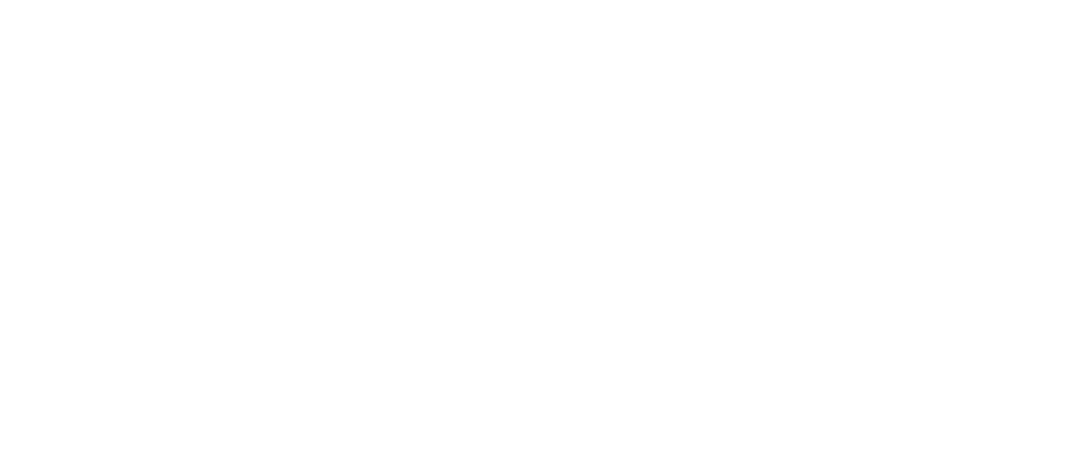
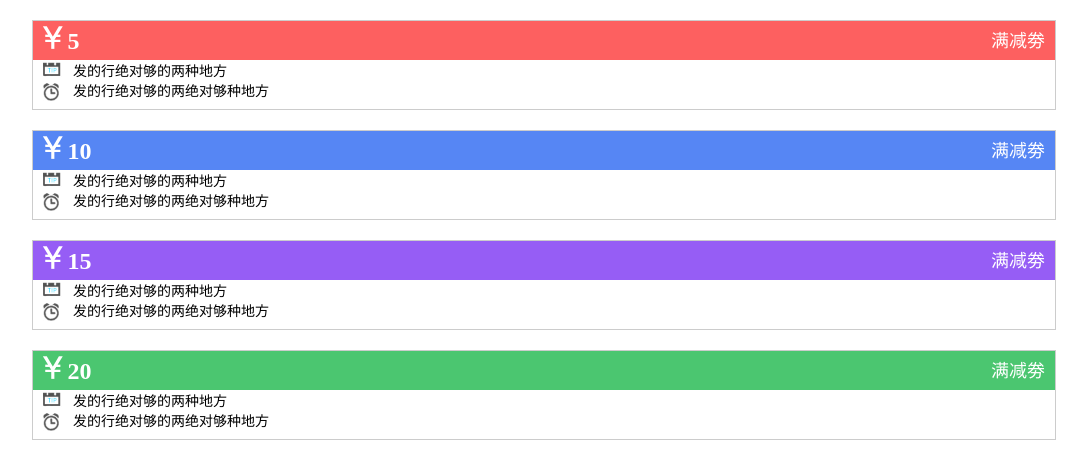
Before and after one commit to wangdongmei1/day3k, a plain HTML site: page zindex.html in a window 1280 px wide. Shown: the whole page, without its empty margins (96-1183 px from the left). Drawn offline with Linux system fonts and the light colour scheme.

Commit message:
内容完成

```diff
--- /dev/null
+++ b/style.scss
@@ -0,0 +1,81 @@
+* {
+  margin: 0px;
+  padding: 0px;
+  box-sizing: border-box;
+  font-size: 0.14rem; }
+
+ul, li {
+  list-style: none; }
+
+a {
+  text-decoration: none;
+  color: #000; }
+
+html {
+  -webkit-touch-callout: none;
+  -webkit-user-select: none;
+  -o-user-select: none;
+  -moz-user-select: none;
+  -ms-user-select: none;
+  user-select: none;
+  font-size: 625%; }
+
+img, div, body, html, ul, li, a {
+  -webkit-touch-callout: none; }
+
+input {
+  -webkit-appearance: none; }
+
+body, html, .wrap{
+	width:100%;
+	height:100%;
+	overflow:hidden;
+}
+.wrap{
+	display:flex;
+	flex-direction:column;
+}
+section{
+	flex:1;
+	overflow-y:scroll;
+}
+.box{
+	width:80%;
+	height:.9rem;
+	border:1px solid #ccc;
+	margin-left:10%;
+	margin-top:.2rem;
+}
+
+.top{
+	display:flex;
+	justify-content:space-between;
+	padding:0 .1rem;
+	background:rgb(253, 96, 96);
+	p{
+	font-size:.18rem;
+	padding:.05rem 0;
+	color:#fff;
+	b{
+
+	font-size:.24rem;
+	}
+	}
+	img{
+	width:.2rem;
+	height:auto;
+	}
+}
+
+.bottom{
+	display:flex;
+	padding:0 .1rem;
+	img{
+	width:.2rem;
+	height:auto;
+	margin-right:.1rem;
+	}
+	p{
+	font-size:.12rem;
+	}
+}
--- a/zindex.html
+++ b/zindex.html
@@ -2,12 +2,56 @@
 <html lang="en">
 <head>
 	<meta charset="UTF-8">
+	<meta http-equiv="X-UA-Compatible" content="IE=edge,chrome=1" >
+	<meta name="viewport" content="width=device-width,initial-scale=1, maximum-scale=1, minimum-scale=1, user-scalable=no">
+	<meta name="format-detection" content="telphone=no, email=no" >
 	<title>Document</title>
-	<style>
-
-	</style>
+	<link rel="stylesheet" href="style.css">
 </head>
 <body>
-
+	<div class="wrap">
+		<section>
+			<div class='box'>
+				<div class="top">
+					<p> <img src="img/a.png" alt=""> <b>5</b></p>
+					<p>满减劵</p>
+				</div>
+				<div class="bottom">
+					<p><img src="img/b.png" alt=""></p>
+					<p><span>发的行绝对够的两种地方</span></br><span>发的行绝对够的两绝对够种地方</span></p>
+				</div>
+			</div>
+			<div class='box'>
+				<div class="top" style='background:rgb(86, 134, 244)'>
+					<p> <img src="img/a.png" alt=""> <b>10</b></p>
+					<p>满减劵</p>
+				</div>
+				<div class="bottom">
+					<p><img src="img/b.png" alt=""></p>
+					<p><span>发的行绝对够的两种地方</span></br><span>发的行绝对够的两绝对够种地方</span></p>
+				</div>
+			</div>
+			<div class='box'>
+				<div class="top"  style='background:rgb(150, 93, 245)'>
+					<p> <img src="img/a.png" alt=""> <b>15</b></p>
+					<p>满减劵</p>
+				</div>
+				<div class="bottom">
+					<p><img src="img/b.png" alt=""></p>
+					<p><span>发的行绝对够的两种地方</span></br><span>发的行绝对够的两绝对够种地方</span></p>
+				</div>
+			</div>
+			<div class='box'>
+				<div class="top" style='background:rgb(75, 198, 112)'>
+					<p> <img src="img/a.png" alt=""> <b>20</b></p>
+					<p>满减劵</p>
+				</div>
+				<div class="bottom">
+					<p><img src="img/b.png" alt=""></p>
+					<p><span>发的行绝对够的两种地方</span></br><span>发的行绝对够的两绝对够种地方</span></p>
+				</div>
+			</div>
+		</section>
+	</div>
 </body>
 </html>
```
Also changed, not shown: style.css (added), 1 other file.
